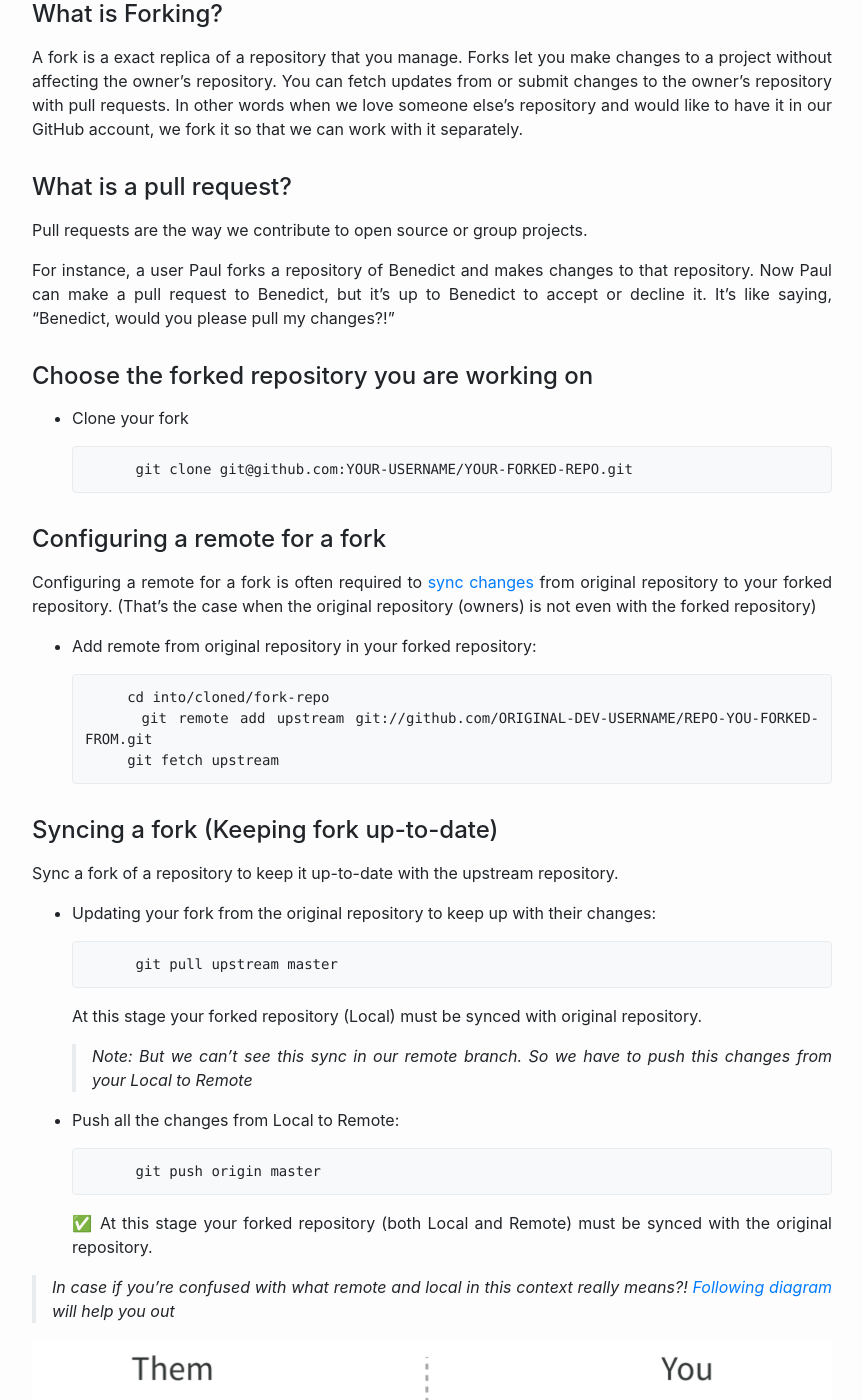
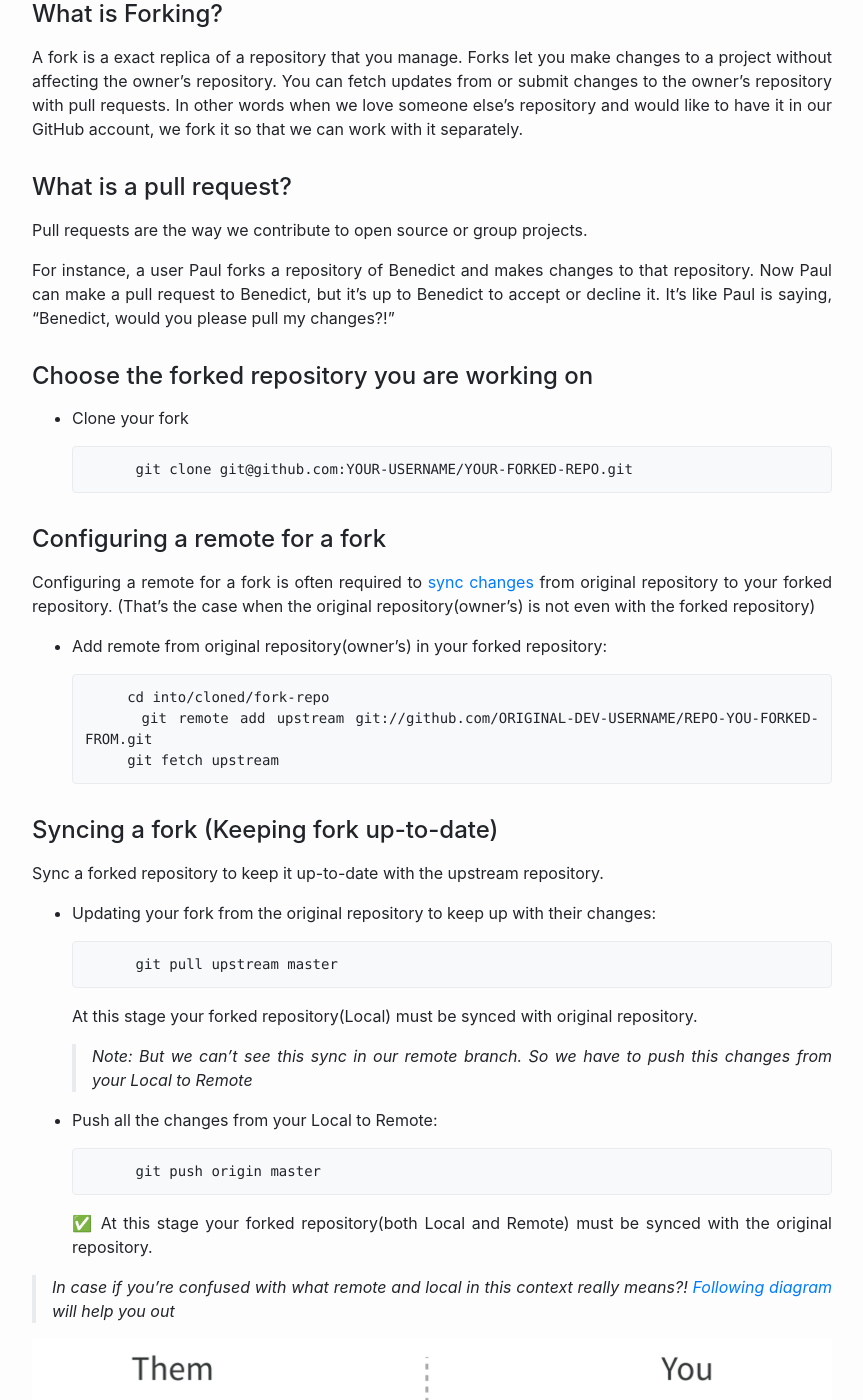
Before and after one commit to purveshmakode24/blog, a Jekyll site: the page built from _posts/2019-12-13-working-with-forks.md, in a window 1280 px wide and 1400 px high, scrolled down 332 px. Shown: the whole window, without its empty margins (208-1071 px from the left). Built offline with Jekyll 4.4.1, drawn with Linux system fonts in a browser that asks for light colours; some of the changed text lies outside the part shown.

Commit message:
Update 2019-12-13-working-with-forks.md

````diff
--- a/_posts/2019-12-13-working-with-forks.md
+++ b/_posts/2019-12-13-working-with-forks.md
@@ -6,7 +6,7 @@
 read: "10 minutes read"
 ---
 
-Forks are often used in open source development on GitHub.  If you are planning on contributing on someone else's project on github, but don't know how to keep your fork up-to-date then this is the best place to help you get started.
+Forks are often used in open source development on GitHub. If you are planning on contributing on someone else's project on github, but don't know how to keep your fork up-to-date then this is the best place to help you get started.
 
 #### What is Forking?
 
@@ -17,7 +17,7 @@
 
 Pull requests are the way we contribute to open source or group projects.
 
-For instance, a user Paul forks a repository of Benedict and makes changes to that repository. Now Paul can make a pull request to Benedict, but it’s up to Benedict to accept or decline it. It’s like saying, “Benedict, would you please pull my changes?!”
+For instance, a user Paul forks a repository of Benedict and makes changes to that repository. Now Paul can make a pull request to Benedict, but it’s up to Benedict to accept or decline it. It’s like Paul is saying, “Benedict, would you please pull my changes?!”
 
 #### Choose the forked repository you are working on
 
@@ -29,9 +29,9 @@
 
 #### Configuring a remote for a fork
 
-Configuring a remote for a fork is often required to [sync changes](#syncing-a-fork) from original repository to your forked repository. (That's the case when the original repository (owners) is not even with the forked repository)
+Configuring a remote for a fork is often required to [sync changes](#syncing-a-fork) from original repository to your forked repository. (That's the case when the original repository(owner's) is not even with the forked repository)
 
-*  Add remote from original repository in your forked repository:
+*  Add remote from original repository(owner's) in your forked repository:
 
 	```
 	    cd into/cloned/fork-repo
@@ -41,22 +41,22 @@
 
 #### Syncing a fork (Keeping fork up-to-date) {#syncing-a-fork}
 
-Sync a fork of a repository to keep it up-to-date with the upstream repository.
+Sync a forked repository to keep it up-to-date with the upstream repository.
 * Updating your fork from the original repository to keep up with their changes:
 
 	```
 	    git pull upstream master
 	```
 
-	At this stage your forked repository (Local) must be synced with original repository.
+	At this stage your forked repository(Local) must be synced with original repository.
 	> Note: But we can't see this sync in our remote branch.  So we have to push this changes from your Local to Remote
 
-* Push all the changes from Local to Remote:
+* Push all the changes from your Local to Remote:
 
 	```
 	    git push origin master
 	```
-✅ At this stage your forked repository (both Local and Remote) must be synced with the original repository.
+✅ At this stage your forked repository(both Local and Remote) must be synced with the original repository.
 
 > In case if you're confused with what remote and local in this context really means?! [Following diagram](#fork-and-clone) will help you out
 
@@ -73,7 +73,7 @@
 
 2. Keep your remote/local forked master-branch synchronized before creating any Feature-Branch. (This hardly gives you any merged conflict when you make pull request, unless any other user is making the same changes that you are making after your remote/local forked master-branch is synchronized with original branch)
 
-	> If that's the case (Got any merge conflicts), you can simply resolve it by removing your conflict code from the feature-branch)
+	> If that's the case(Got any merge conflicts), you can simply resolve it by removing your conflict code from the feature-branch)
 
 3. Keep your local/remote forked master-branch synced with the original master-branch before making any pull requests.
 
````
